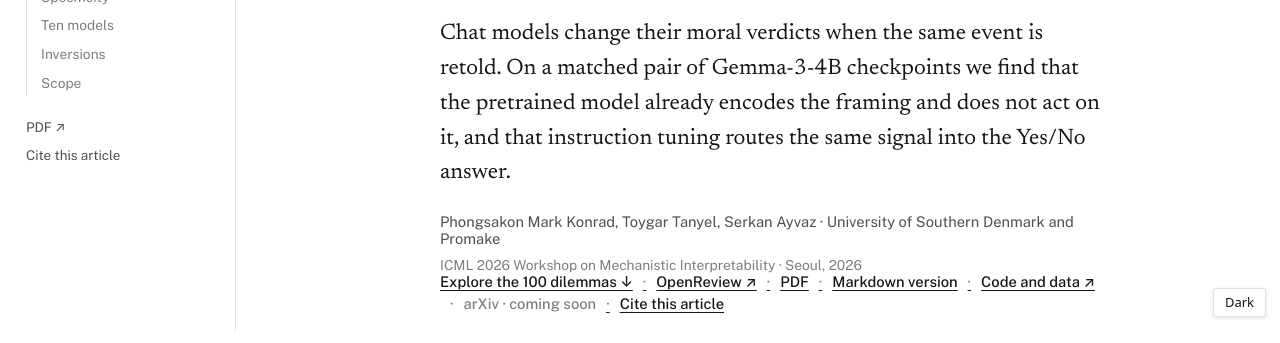
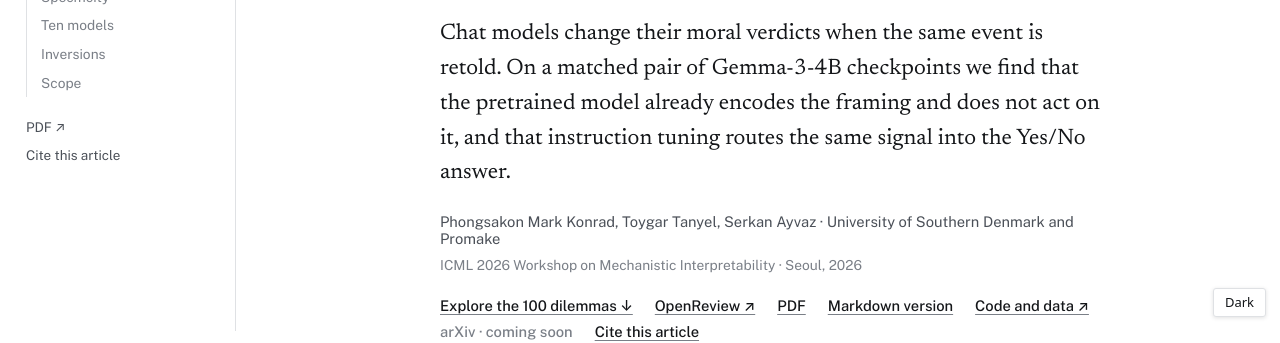
Before and after one commit to aiml-sdu/decoded-but-unused-page, a plain HTML site: page index.html in a window 1280 px wide. Shown: the part 469-812 px from the top of the page. Drawn offline with nearby package versions, Linux system fonts and the light colour scheme.

Commit message:
Space the header links without separators

```diff
--- a/index.html
+++ b/index.html
@@ -400,7 +400,8 @@ svg .gl{stroke:var(--faint)} svg .gl0{stroke:var(--rule)}
 .crumb{display:inline-block;font:500 .8rem var(--f-body);letter-spacing:.06em;text-transform:uppercase;color:var(--muted);text-decoration:none;margin-bottom:22px}
 .crumb:hover{color:var(--ink)}
 .pubdate{font:400 .86rem var(--f-body);color:var(--muted);margin:2px 0 0}
-.plain-links a{text-decoration:underline;text-underline-offset:3px;text-decoration-thickness:1px}
+.plain-links{gap:8px 22px;margin-top:24px}.plain-links > * + *::before{content:none}
+.plain-links a{text-decoration:underline;text-underline-offset:3px;text-decoration-thickness:1px;text-decoration-color:var(--muted)}
 .hero-inst{max-width:1100px;margin:clamp(28px,4vw,48px) auto 0;padding:0 16px;font-family:var(--f-body)}
 .hi-in{border-top:1px solid var(--rule);border-bottom:1px solid var(--rule);padding:20px 0 18px}
 .hi-t{font:500 1.02rem var(--f-body);color:var(--ink)}
```
